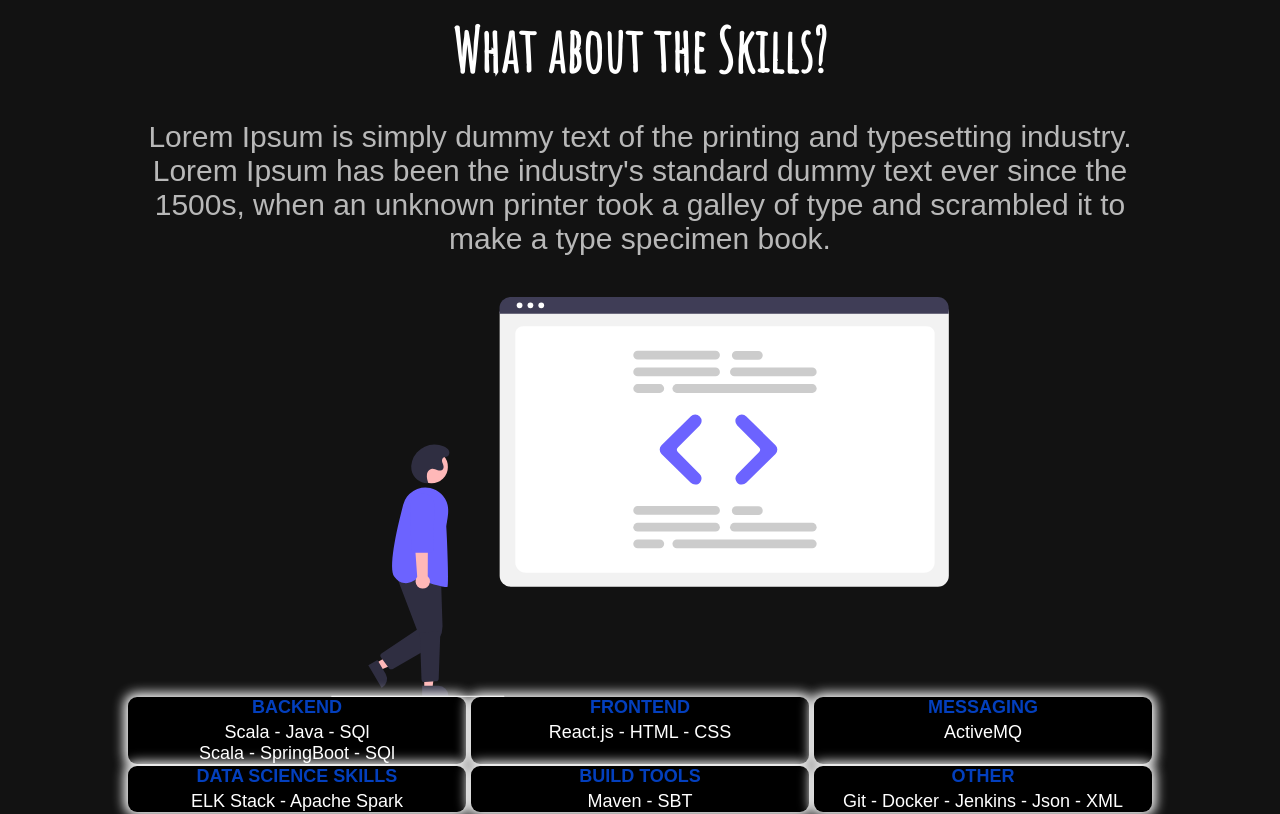
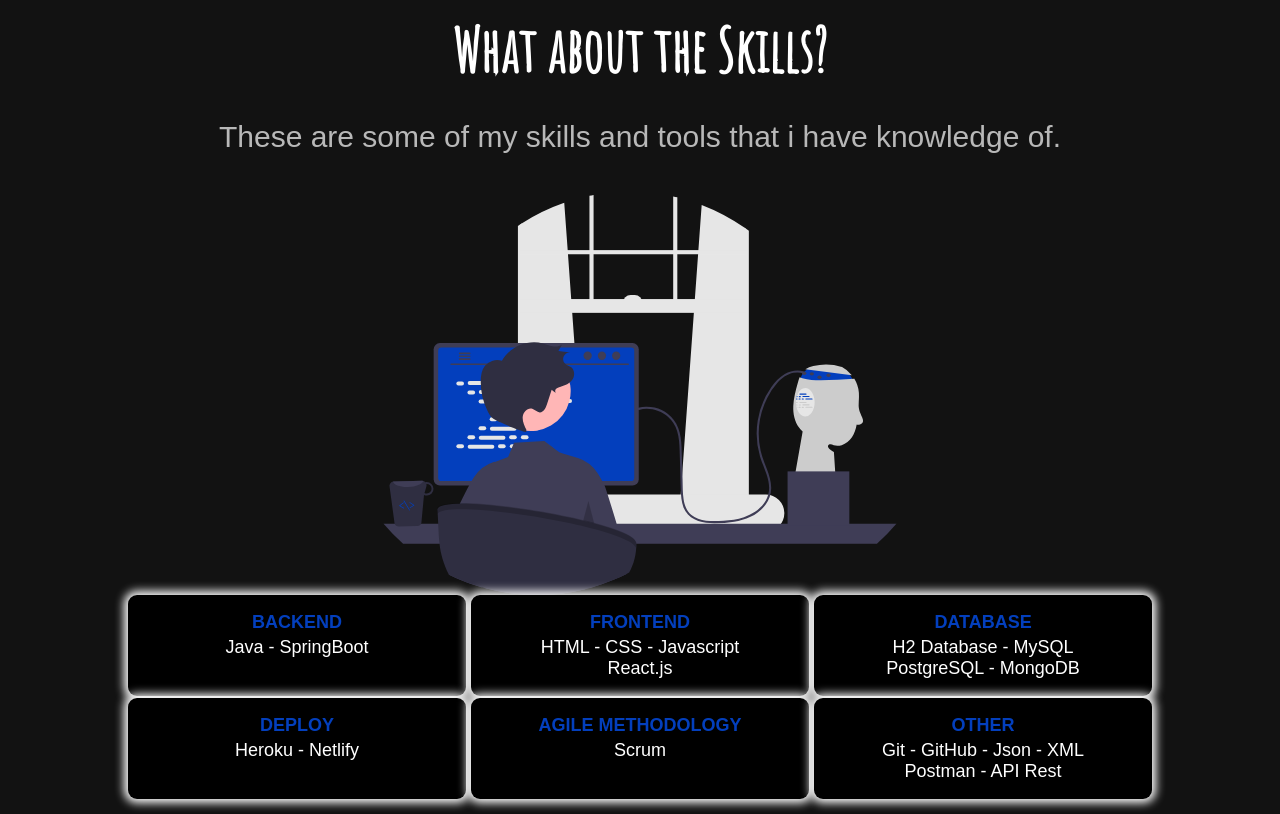
Before and after one commit to jonasmachados/portfolio, a React (Create React App) app: page / in a window 1280 px wide. Shown: the part 1700-2514 px from the top of the page. Built offline with nearby package versions, Linux system fonts and the light colour scheme; a web font is replaced by a local one.

Commit message:
Style Skill Component

```diff
--- a/src/components/Skills/Skills.css
+++ b/src/components/Skills/Skills.css
@@ -30,7 +30,8 @@
   color: #fff;
   list-style-type: none;
   padding: 0;
-
+  margin-top: 5%;
+  margin-bottom: 5%;
 }
 
 .Skills .Container{
@@ -39,12 +40,13 @@
     margin-left: 10%;
     margin-right: 10%;
     justify-content: space-between;
+
 }
 
 .Skills .Container .List{
     flex-basis: 33%;
     background-color: black;
-    box-shadow: 0 0 12px 4px white;
+    box-shadow: 0 0 10px 4px white;
     border-radius: 9px;
     margin-bottom: 2px ;
 }
@@ -66,3 +68,16 @@
         height: auto;
       }
 }
+
+@media (max-width:580px) {
+    .Skills .Container .List{
+        flex-basis: 50%;
+        box-shadow: 0 0 10px 4px white;
+        border-radius: 9px;
+        margin-bottom: 1% ;
+    }
+
+    .Skills {
+        padding-bottom: 10%;
+    }
+}
--- a/src/components/Skills/Skills.js
+++ b/src/components/Skills/Skills.js
@@ -10,52 +10,55 @@ const listTitleStyle = {
 const backendSkills = (
   <ul>
     <li style={listTitleStyle}>BACKEND</li>
-    <li>Scala - Java - SQl</li>
-    <li>Scala - SpringBoot - SQl</li>
+    <li>Java - SpringBoot</li>
+
   </ul>
 );
 
 const frontendSkills = (
   <ul>
     <li style={listTitleStyle}>FRONTEND</li>
-    <li>React.js - HTML - CSS</li>
+    <li>HTML - CSS - Javascript</li>
+    <li>React.js</li>
   </ul>
 );
 
-const messagingSkills = (
+const AgileSkills = (
   <ul>
-    <li style={listTitleStyle}>MESSAGING</li>
-    <li>ActiveMQ</li>
+    <li style={listTitleStyle}>AGILE METHODOLOGY</li>
+    <li>Scrum</li>
   </ul>
 );
 
-const dataScienceSkills = (
+const dataBaseSkills = (
   <ul>
-    <li style={listTitleStyle}>DATA SCIENCE SKILLS</li>
-    <li>ELK Stack - Apache Spark</li>
+    <li style={listTitleStyle}>DATABASE</li>
+    <li>H2 Database - MySQL</li>
+    <li>PostgreSQL - MongoDB</li>
   </ul>
 );
 
-const buildToolsSkills = (
+const deploySkills = (
   <ul>
-    <li style={listTitleStyle}>BUILD TOOLS</li>
-    <li>Maven - SBT</li>
+    <li style={listTitleStyle}>DEPLOY</li>
+    <li>Heroku - Netlify</li>
   </ul>
 );
 
 const otherSkills = (
   <ul>
     <li style={listTitleStyle}>OTHER</li>
-    <li>Git - Docker - Jenkins - Json - XML</li>
+    <li>Git - GitHub - Json - XML</li>
+    <li>Postman - API Rest</li>
   </ul>
 );
 
 const totalSkills = [
   backendSkills,
   frontendSkills,
-  messagingSkills,
-  dataScienceSkills,
-  buildToolsSkills,
+  dataBaseSkills,
+  deploySkills,
+  AgileSkills,
   otherSkills,
 ];
 
@@ -63,12 +66,7 @@ const Skills = () => {
   return (
     <div className="Skills" id="skills">
       <h1>What about the Skills?</h1>
-      <p>
-        Lorem Ipsum is simply dummy text of the printing and typesetting
-        industry. Lorem Ipsum has been the industry's standard dummy text ever
-        since the 1500s, when an unknown printer took a galley of type and
-        scrambled it to make a type specimen book.
-      </p>
+      <p>These are some of my skills and tools that i have knowledge of.</p>
       <div className="Container">
         <img src={codeThink} alt="CodeThinh img" />
         {totalSkills.map((Skills) => {
```
Also changed, not shown: src/assets/img/skills.svg.
